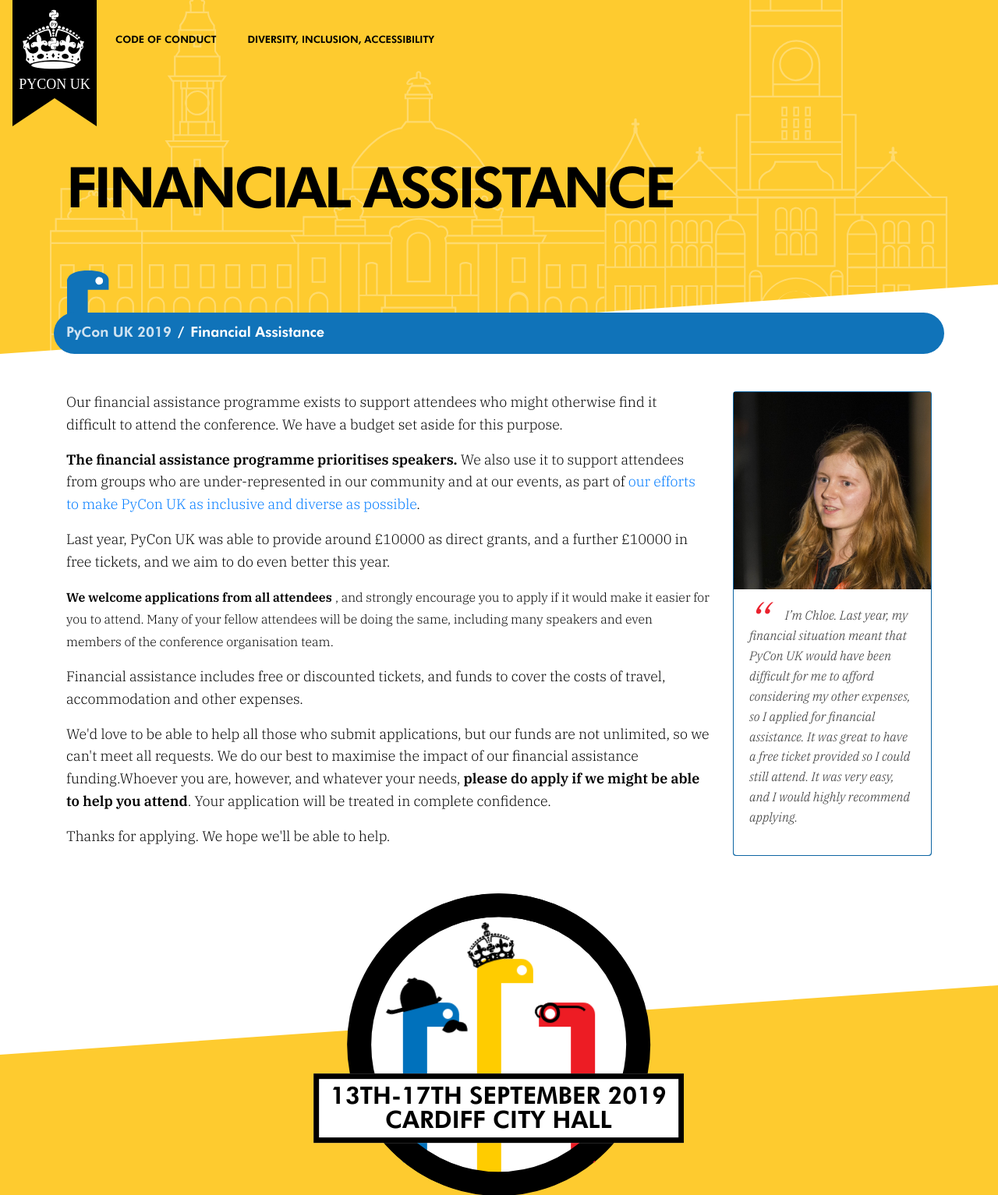
After one commit to PyconUK/2019.pyconuk.org, a Django app: page /financial-assistance in a window 1280 px wide. The commit adds this page. Shown: the top 1533 px of the page at 78% size. Run offline with Django 3.2, Linux system fonts and the light colour scheme; some libraries are stand-ins or nearby versions.

Commit message:
Add Financial Assistance page

```diff
--- a/pyconuk/templates/diversity.html
+++ b/pyconuk/templates/diversity.html
@@ -199,7 +199,7 @@
         same. The money is there to help <strong>you</strong> if you need it.
         Please make use of it.
         </p>
-        <p><a href="/financial-assistance/" class="btn btn-danger">Find out more</a></p>
+        <p><a href="{% url 'fin-aid' %}" class="btn btn-danger">Find out more</a></p>
       </div>
     </div>
   </div>
--- /dev/null
+++ b/pyconuk/templates/fin_aid.html
@@ -0,0 +1,87 @@
+{% extends "base.html" %}
+
+{% load static %}
+
+{% block jumbotron-title %}Financial Assistance{% endblock %}
+
+{% block breadcrumb-items %}
+{{ block.super }}
+<li class="breadcrumb-item" aria-current="page">Financial Assistance</li>
+{% endblock %}
+
+{% block content %}
+<div class="row">
+
+  <div class="col col-12 col-md-6 col-lg-8 col-xl-9">
+    <p>
+    Our financial assistance programme exists to support attendees who might
+    otherwise find it difficult to attend the conference. We have a budget set
+    aside for this purpose.
+    </p>
+
+    <p>
+    <strong>The financial assistance programme prioritises speakers.</strong>
+    We also use it to support attendees from groups who are under-represented
+    in our community and at our events, as part of
+    <a href="{% url 'diversity' %}">our efforts to make PyCon UK as inclusive and diverse as possible</a>.
+    </p>
+
+    <p>
+    Last year, PyCon UK was able to provide around £10000 as direct grants, and
+    a further £10000 in free tickets, and we aim to do even better this year.
+    </p>
+
+    <p>
+    <strong style="font-size: 1rem;">We welcome applications from all attendees</strong>
+    <span style="font-size: 1rem;">, and strongly encourage you to apply if it
+      would make it easier for you to attend. Many of your fellow attendees
+      will be doing the same, including many speakers and even members of the
+    conference organisation team.</span>
+    </p>
+
+    <p>
+    Financial assistance includes free or discounted tickets, and funds to
+    cover the costs of travel, accommodation and other expenses.
+    </p>
+
+    <p>
+    We'd love to be able to help all those who submit applications, but our
+    funds are not unlimited, so we can't meet all requests. We do our best to
+    maximise the impact of our financial assistance funding.Whoever you are,
+    however, and whatever your needs,
+    <strong>please do apply if we might be able to help you attend</strong>.
+    Your application will be treated in complete confidence.
+    </p>
+
+    <p>Thanks for applying. We hope we'll be able to help.</p>
+
+    {#<a href="https://2018.hq.pyconuk.org/grants/applications/new" class="btn btn-warning btn-lg btn-block">Apply for financial assistance</a>#}
+
+  </div>
+
+  <div class="col">
+    <div class="card bg-primary">
+
+      <img src="{% static "img/chloe.jpg" %}" class="img-fluid">
+
+      <div class="card-body">
+        <blockquote>
+          <p>
+          I’m Chloe. Last year, my financial situation meant that PyCon UK
+          would have been difficult for me to afford considering my other
+          expenses, so I applied for financial assistance.
+          </p>
+
+          <p>
+          It was great to have a free ticket provided so I could still attend.
+          It was very easy, and I would highly recommend applying.
+          </p>
+        </blockquote>
+      </div>
+
+    </div>
+  </div>
+
+</div>
+
+{% endblock content %}
--- a/pyconuk/urls.py
+++ b/pyconuk/urls.py
@@ -42,6 +42,11 @@ urlpatterns = [
         TemplateView.as_view(template_name="diversity.html"),
         name="diversity",
     ),
+    path(
+        "financial-assistance",
+        TemplateView.as_view(template_name="fin_aid.html"),
+        name="fin-aid",
+    ),
     path("", TemplateView.as_view(template_name="home.html"), name="home"),
     path("admin/", admin.site.urls),
 ]
```
Also changed, not shown: pyconuk/static/img/chloe.jpg (added).
